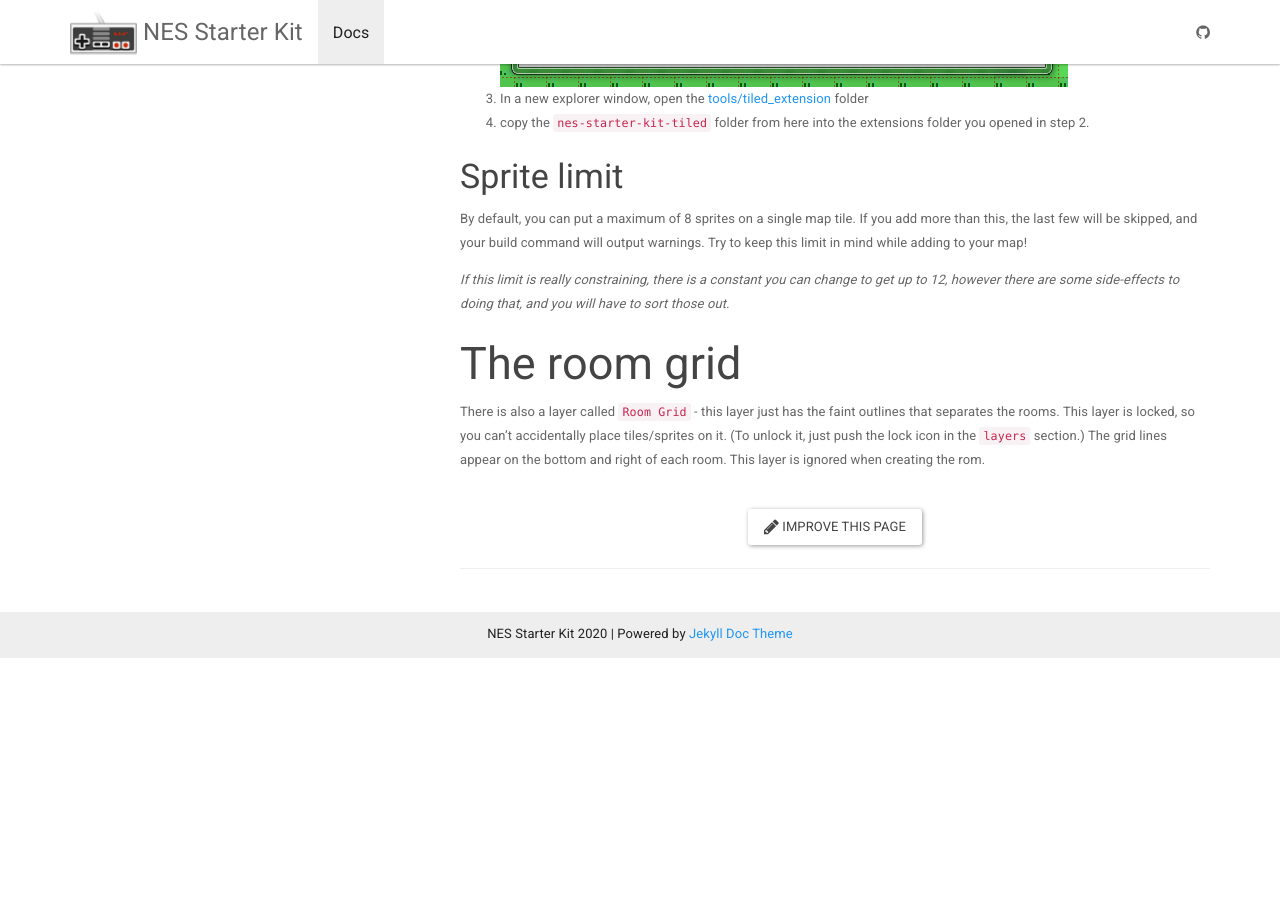
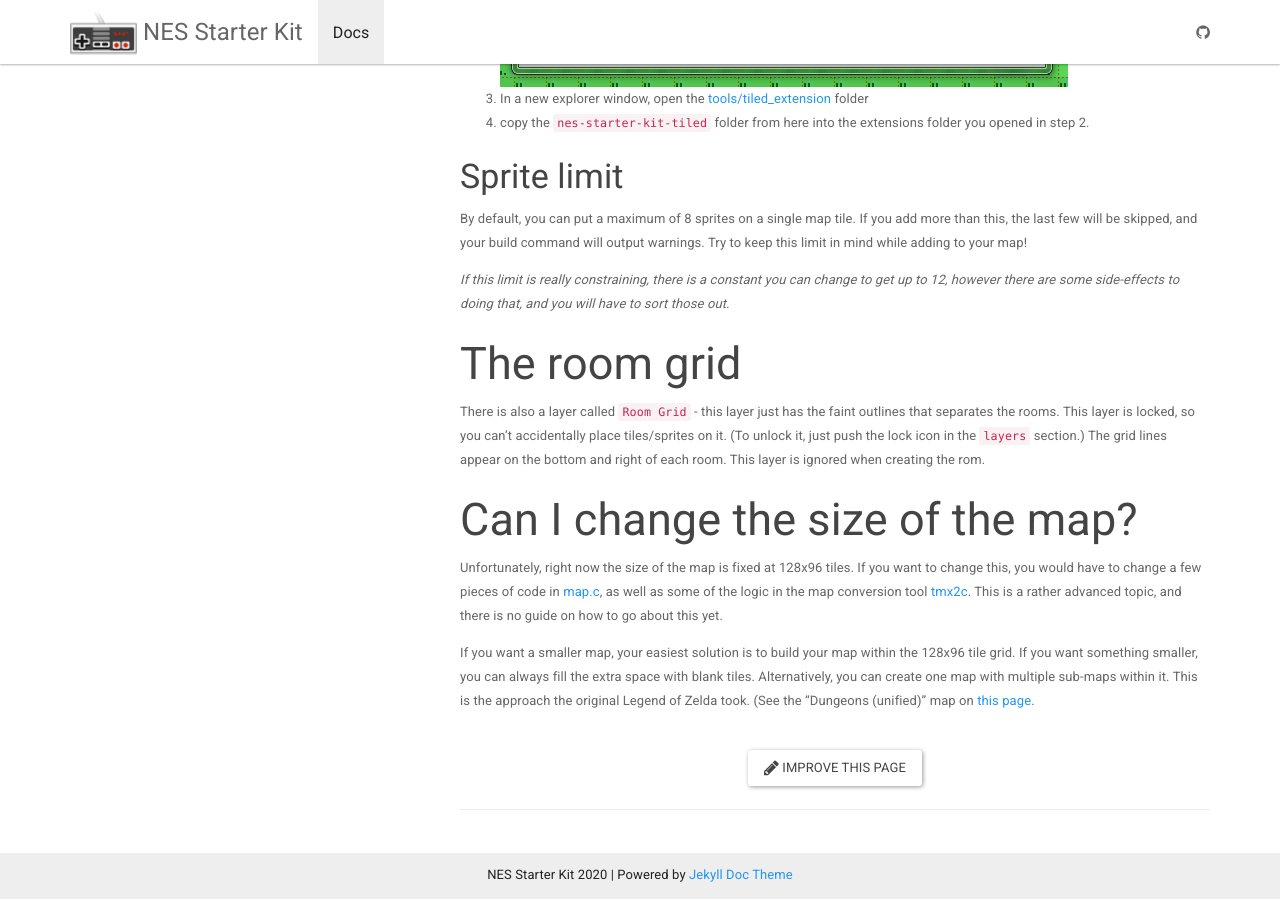
Before and after one commit to igwgames/nes-starter-kit, a Jekyll site: the page built from _docs/section_2/changing_the_world.md, in a window 1280 px wide and 900 px high, scrolled down 2065 px. Built offline with Jekyll 4.4.1, drawn with Linux system fonts in a browser that asks for light colours; nearby versions of some CDN libraries; our own code applies the rules of GitHub Pages for plain Markdown files; before the commit the page ends 2724 px from its top, so only the background shows below that.

Commit message:
Automated documentation update [ci skip]

```diff
--- a/_docs/section_2/changing_the_world.md
+++ b/_docs/section_2/changing_the_world.md
@@ -69,3 +69,14 @@ There is also a layer called `Room Grid` - this layer just has the faint outline
 layer is locked, so you can't accidentally place tiles/sprites on it. (To unlock it, just push the lock icon in
 the `layers` section.) The grid lines appear on the bottom and right of each room. This layer is ignored when
 creating the rom.
+
+## Can I change the size of the map?
+
+Unfortunately, right now the size of the map is fixed at 128x96 tiles. If you want to change this, you would have
+to change a few pieces of code in [map.c](../../source/map/map.c), as well as some of the logic in the map conversion
+tool [tmx2c](../../tools/tmx2c). This is a rather advanced topic, and there is no guide on how to go about this yet.
+
+If you want a smaller map, your easiest solution is to build your map within the 128x96 tile grid. If you want something
+smaller, you can always fill the extra space with blank tiles. Alternatively, you can create one map with multiple sub-maps
+within it. This is the approach the original Legend of Zelda took. (See the "Dungeons (unified)" map on
+[this page](https://ian-albert.com/games/legend_of_zelda_maps/).
```
